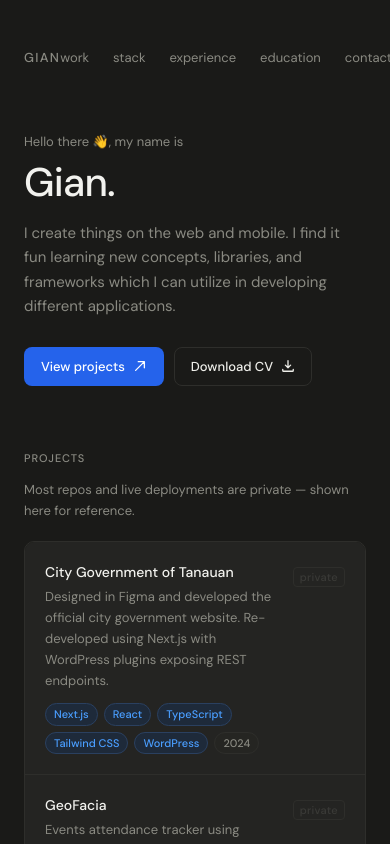
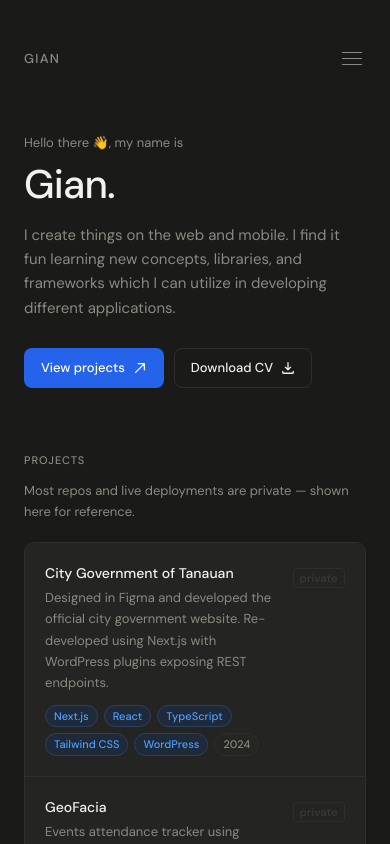
Before and after one commit to gian-tiqui/michael-gian-tiqui, a Next.js app: page / in a window 390 px wide. Shown: the top 844 px of the page. Built offline with nearby package versions, Linux system fonts and the light colour scheme.

Commit message:
📱 fix responsiveness

```diff
--- a/src/app/components/sections/Experience.tsx
+++ b/src/app/components/sections/Experience.tsx
@@ -63,7 +63,7 @@ const experience: ExperienceItem[] = [
 function ExperienceRow({ item }: { item: ExperienceItem }) {
   return (
     <div className="flex gap-5 border-b border-[#2E2E2B] py-4 last:border-b-0">
-      <span className="min-w-28 shrink-0 pt-0.5 text-[12px] leading-relaxed text-[#8A8A82]">
+      <span className="w-35 shrink-0 pt-0.5 text-[12px] leading-relaxed text-[#8A8A82]">
         {item.date}
       </span>
       <div className="min-w-0 flex-1">
--- a/src/app/components/sections/Nav.tsx
+++ b/src/app/components/sections/Nav.tsx
@@ -1,4 +1,7 @@
+'use client'
+
 import Link from 'next/link'
+import { useState } from 'react'
 
 const links = [
   { label: 'work', href: '#work' },
@@ -9,12 +12,16 @@ const links = [
 ]
 
 export function Nav() {
+  const [open, setOpen] = useState(false)
+
   return (
-    <nav className="mb-16 flex items-center justify-between">
+    <nav className="mb-16">
+      <div className="flex items-center justify-between">
         <span className="text-[13px] font-medium tracking-widest text-[#8A8A82] uppercase">
           gian
         </span>
-      <div className="flex items-center gap-6">
+
+        <div className="hidden items-center gap-6 md:flex">
           {links.map((link) => (
             <Link
               key={link.href}
@@ -25,6 +32,44 @@ export function Nav() {
             </Link>
           ))}
         </div>
+
+        <button
+          className="flex flex-col items-center justify-center gap-1.25 p-1 md:hidden"
+          onClick={() => setOpen((v) => !v)}
+          aria-label="Toggle menu"
+        >
+          <span
+            className={`block h-px w-5 bg-[#8A8A82] transition-all duration-200 ${
+              open ? 'translate-y-1.5 rotate-45' : ''
+            }`}
+          />
+          <span
+            className={`block h-px w-5 bg-[#8A8A82] transition-all duration-200 ${
+              open ? 'opacity-0' : ''
+            }`}
+          />
+          <span
+            className={`block h-px w-5 bg-[#8A8A82] transition-all duration-200 ${
+              open ? '-translate-y-1.5 -rotate-45' : ''
+            }`}
+          />
+        </button>
+      </div>
+
+      {open && (
+        <div className="mt-4 flex flex-col gap-1 md:hidden">
+          {links.map((link) => (
+            <Link
+              key={link.href}
+              href={link.href}
+              onClick={() => setOpen(false)}
+              className="rounded-md px-3 py-2.5 text-[13px] text-[#8A8A82] transition-colors duration-150 hover:bg-[#242422] hover:text-[#EEEEE9]"
+            >
+              {link.label}
+            </Link>
+          ))}
+        </div>
+      )}
     </nav>
   )
 }
```
Lines whose indentation alone changed are shown as unchanged.
